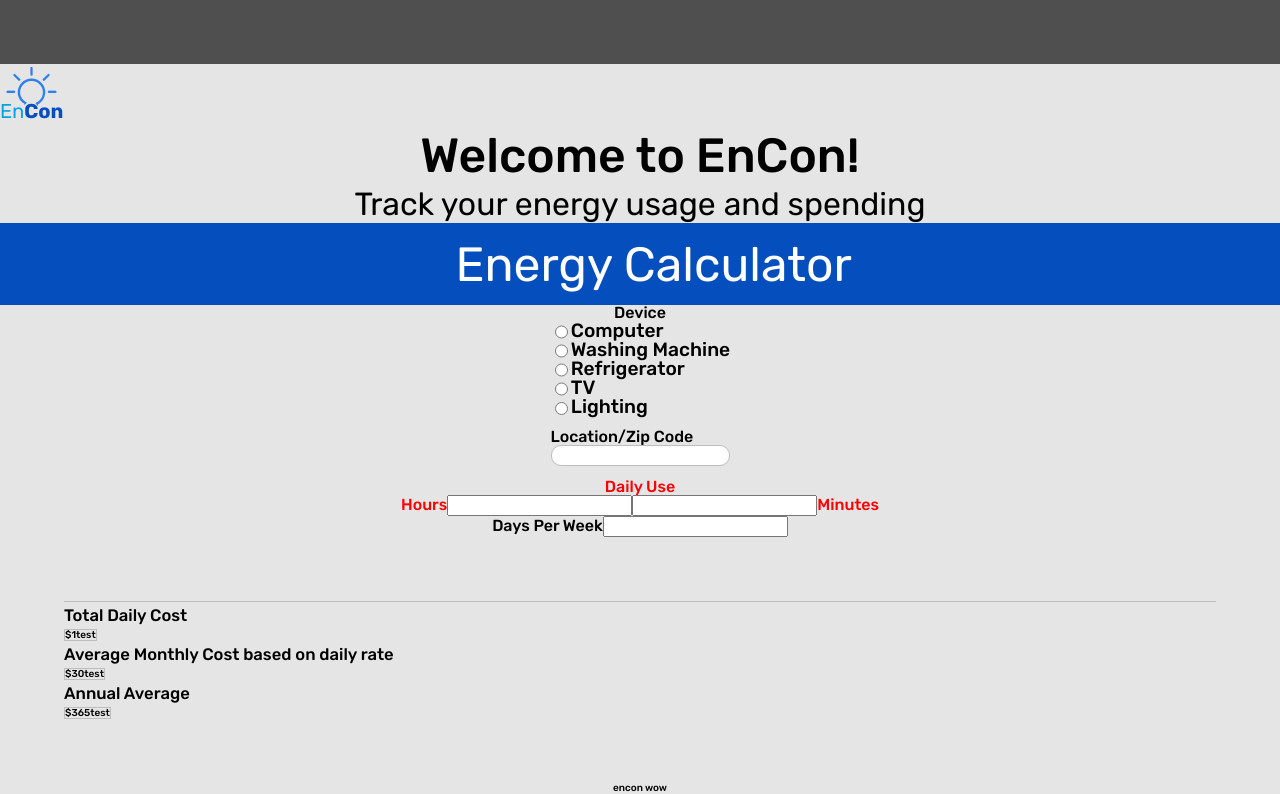
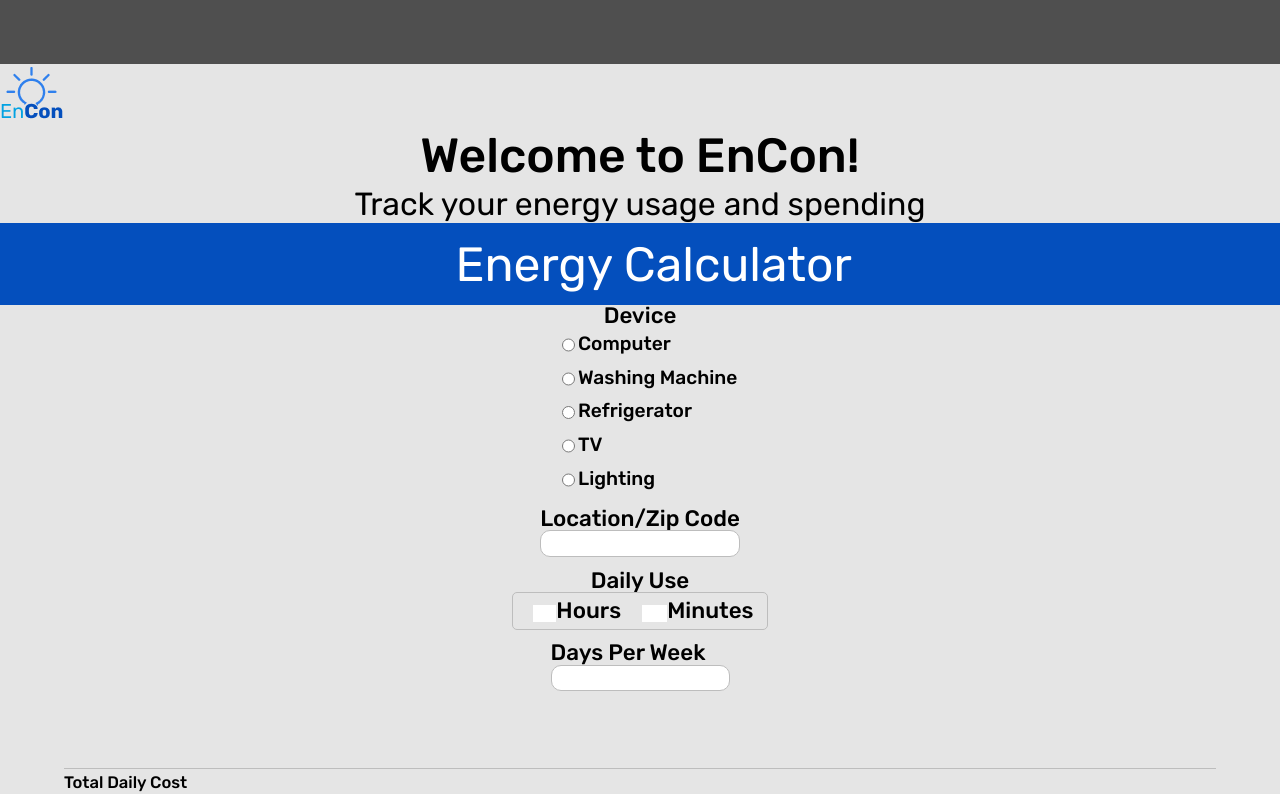
Before and after one commit to BloomTech-Labs/Encon-fe, a React (Create React App) app in the folder encon/: page / in a window 1280 px wide. Shown: the top 794 px of the page. Built offline with nearby package versions, Linux system fonts and the light colour scheme.

Commit message:
fixed the spacing between buttons

```diff
--- a/encon/src/components/Calculator.js
+++ b/encon/src/components/Calculator.js
@@ -35,12 +35,12 @@ export const Calculator = () => {
           Location/Zip Code
           <input type="text" />
         </label>
+
+        <h2>Daily Use</h2>
         <div className="dailyUse">
-          <h2>Daily Use</h2>
-
           <label>
+            <input type="integer" />
             Hours
-            <input type="integer" />
           </label>
 
           <label>
@@ -48,7 +48,7 @@ export const Calculator = () => {
             Minutes
           </label>
         </div>
-        <label>
+        <label className="weeklyUse">
           Days Per Week
           <input type="integer" />
         </label>
--- a/encon/src/styles/Calculator.scss
+++ b/encon/src/styles/Calculator.scss
@@ -1,6 +1,6 @@
 .calculator {
   display: flex;
-  font-size: 1rem;
+  font-size: 1.4rem;
   flex-direction: column;
   align-items: center;
   justify-content: space-evenly;
@@ -11,25 +11,37 @@
     align-items: flex-start;
     .radio {
       display: flex;
+      margin: 4%;
+      white-space: nowrap;
+      text-align: left;
       font-size: 1.2rem;
       flex-direction: row-reverse;
-      justify-content: space-evenly;
     }
   }
-  .location {
+  .location,
+  .weeklyUse {
     display: flex;
     margin: 1%;
     flex-direction: column;
     text-align: left;
     input {
       border: 1px solid #bdbdbd;
-      padding: 1%;
+      padding: 2.5% 0;
       border-radius: 10px;
     }
   }
 
   .dailyUse {
-    color: red;
+    display: flex;
+    justify-content: space-between;
+    border: 1px solid #bdbdbd;
+    border-radius: 5px;
+    width: 20%;
+    padding: 0.5%;
+    input {
+      border: none;
+      width: 20%;
+    }
   }
 }
 
```
